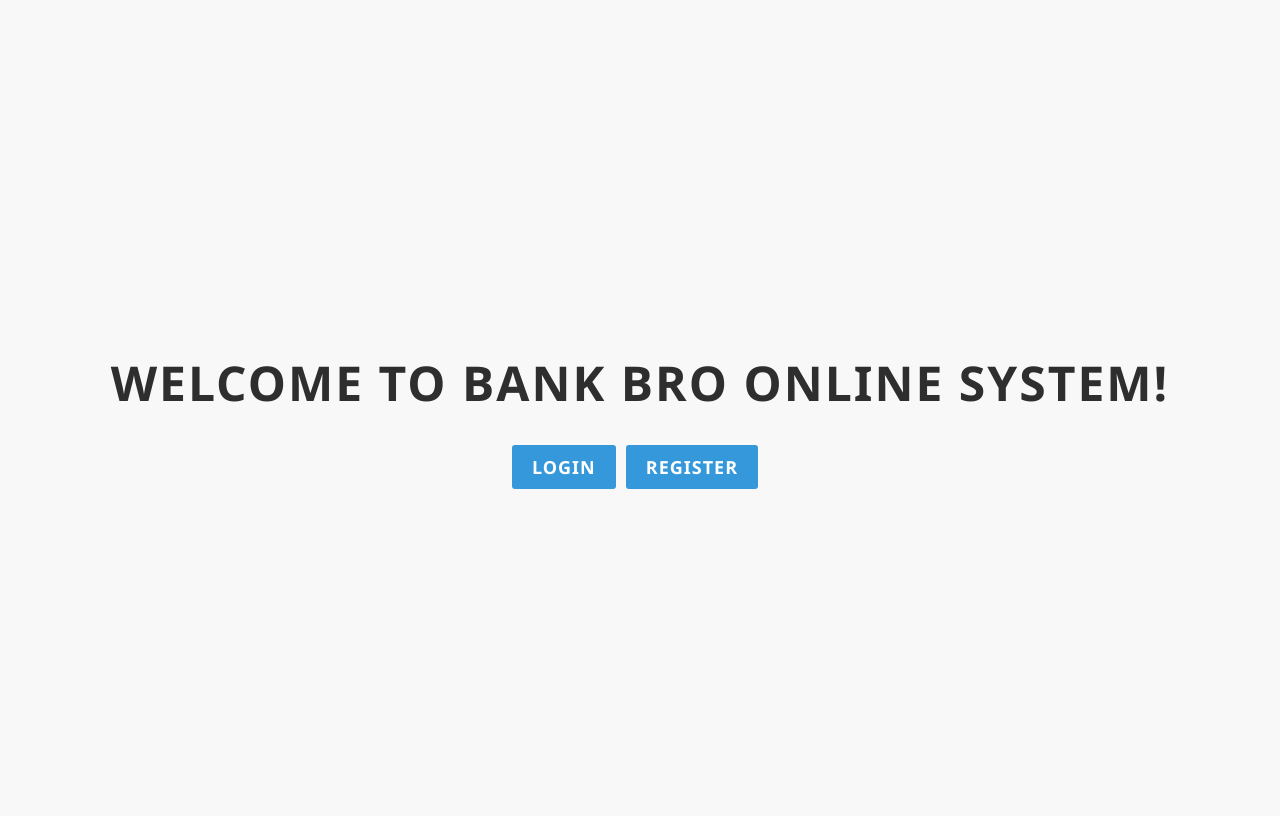
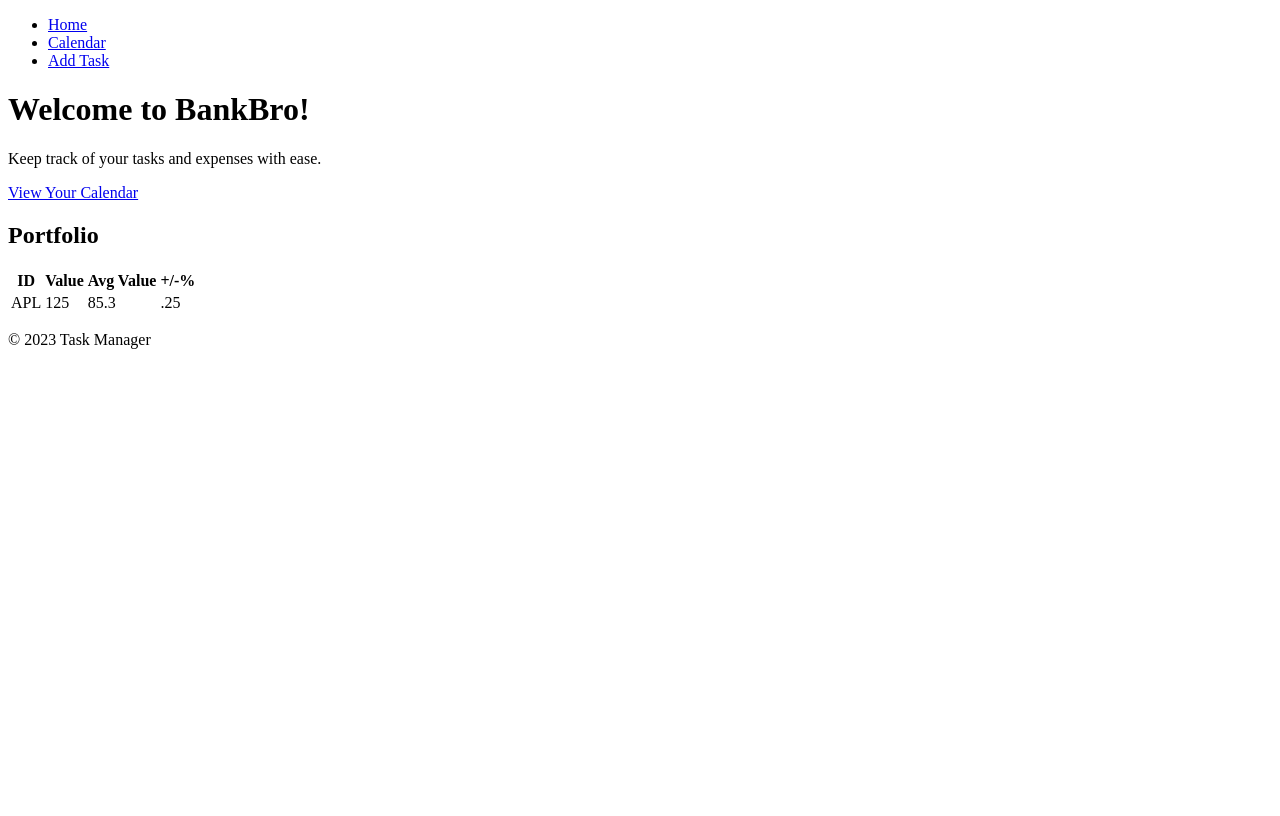
Before and after one commit to krit-rr/BankBro, a Flask app: page / in a window 1280 px wide. After the commit the page ends 349 px from the top, so only its background shows below. Run offline with Flask 3, Linux system fonts and the light colour scheme.

Commit message:
Update index.html
Please please don't let this break anything

```diff
--- a/src/templates/index.html
+++ b/src/templates/index.html
@@ -1,60 +1,52 @@
 <!DOCTYPE html>
 <html>
-<head>
-    <title>Bank Bro</title>
+  <head>
+    <title>Home Page</title>
     <style>
-        body {
-            background-color: #F8F8F8;
-            font-family: 'Segoe UI', Tahoma, Geneva, Verdana, sans-serif;
-        }
-
-        div {
-            display: flex;
-            flex-direction: column;
-            justify-content: center;
-            align-items: center;
-            height: 100vh;
-        }
-
-        h1 {
-            font-size: 48px;
-            margin-bottom: 20px;
-            color: #2E2E2E;
-            font-weight: bold;
-            letter-spacing: 2px;
-            text-transform: uppercase;
-        }
-
-        p {
-            margin: 10px 0;
-        }
-
-        a {
-            display: inline-block;
-            background-color: #3498DB;
-            color: #FFFFFF;
-            padding: 10px 20px;
-            border-radius: 3px;
-            border: none;
-            cursor: pointer;
-            transition: background-color 0.3s;
-            text-decoration: none;
-            margin-right: 10px;
-            font-size: 18px;
-            font-weight: bold;
-            letter-spacing: 1px;
-            text-transform: uppercase;
-        }
-
-        a:hover {
-            background-color: #2980B9;
-        }
+      /* Insert your custom styles here */
     </style>
-</head>
-<body>
-    <div>
-        <h1>Welcome to Bank Bro Online System!</h1>
-        <p><a href="{{ url_for('login') }}">Login</a><a href="{{ url_for('register') }}">Register</a></p>
-    </div>
-</body>
+  </head>
+  <body>
+    <header>
+      <nav>
+        <ul>
+          <li><a href="/">Home</a></li>
+          <li><a href="/calendar">Calendar</a></li>
+          <li><a href="/add_task">Add Task</a></li>
+        </ul>
+      </nav>
+    </header>
+    <main>
+      <div class="hero-section">
+        <h1>Welcome to BankBro!</h1>
+        <p>Keep track of your tasks and expenses with ease.</p>
+        <a href="/calendar">View Your Calendar</a>
+      </div>
+      <div class="portfolio-section">
+        <h2>Portfolio</h2>
+        <table>
+          <thead>
+            <tr>
+              <th>ID</th>
+              <th>Value</th>
+              <th>Avg Value</th>
+              <th>+/-%</th>
+            </tr>
+          </thead>
+          <tbody>
+            <tr>
+              <td>APL</td>
+              <td>125</td>
+              <td>85.3</td>
+              <td>.25</td>
+            </tr>
+          </tbody>
+        </table>
+      </div>
+    </main>
+    <footer>
+      <p>&copy; 2023 Task Manager</p>
+    </footer>
+    <!-- Load React and the React component here -->
+  </body>
 </html>
```
